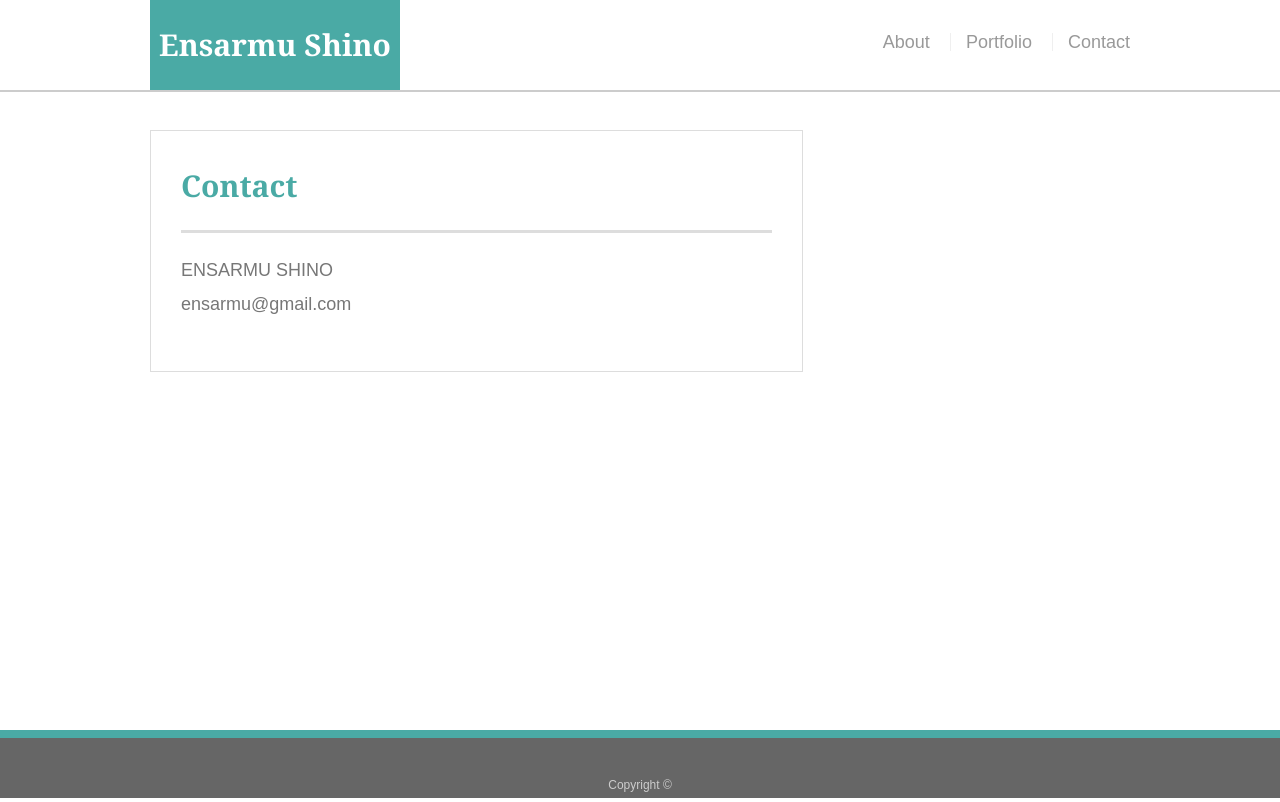
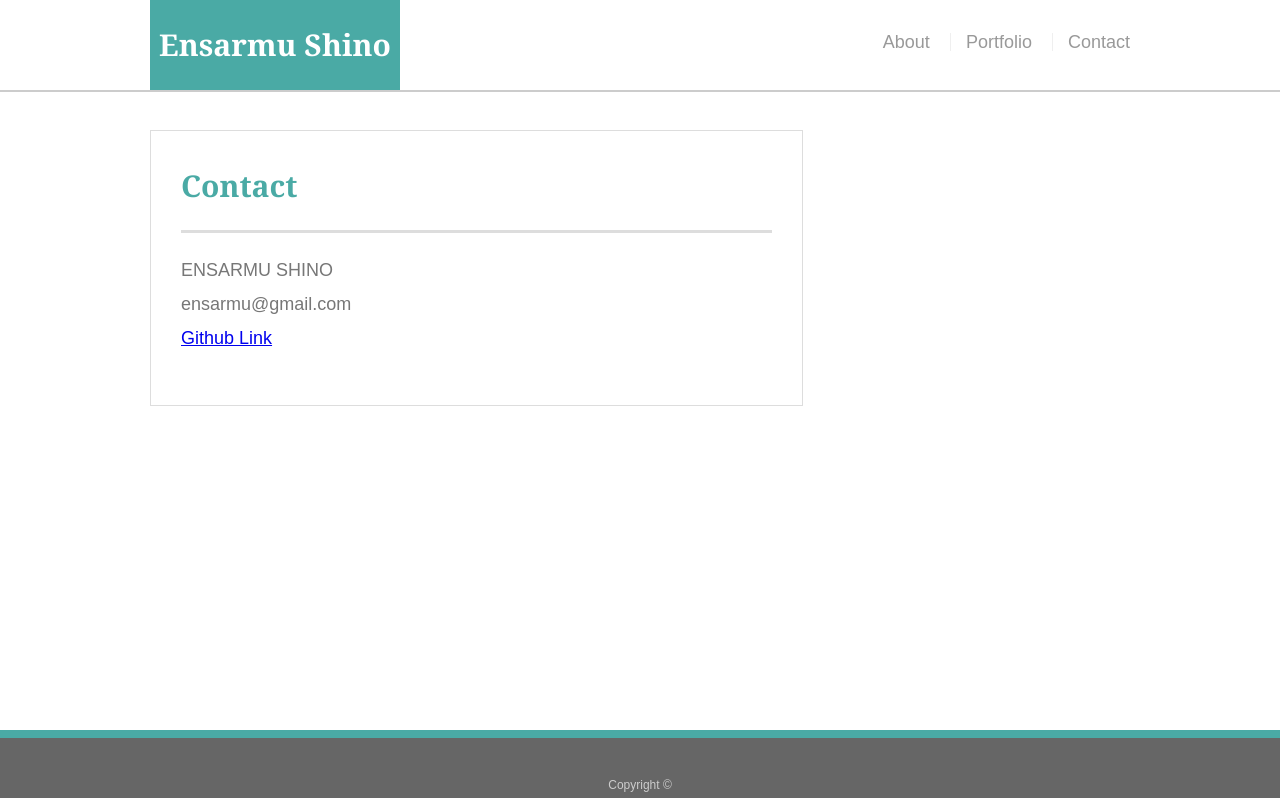
Before and after one commit to ensarmu1982/ensarmu1982.github.io, a plain HTML site: page contact.html in a window 1280 px wide. Drawn offline with Linux system fonts and the light colour scheme.

Commit message:
added git link

```diff
--- a/contact.html
+++ b/contact.html
@@ -30,6 +30,8 @@
           <li>
             <label for="name">ENSARMU SHINO</label>
             <label for="email">ensarmu@gmail.com</label>
+            <a href="https://ensarmu1982.github.io/index.html">Github Link</a>
+
           </li>
       </form>
 
```
